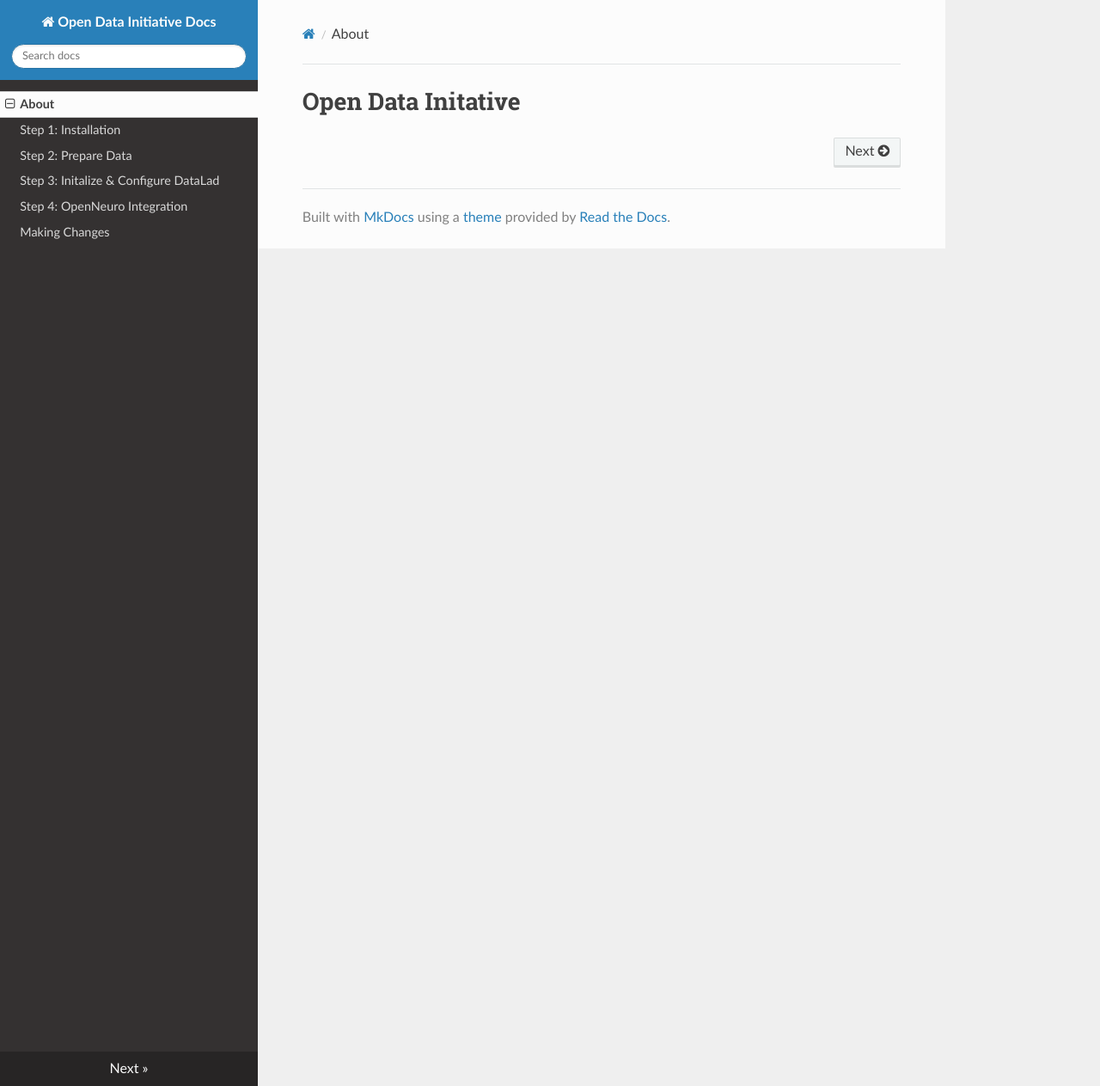
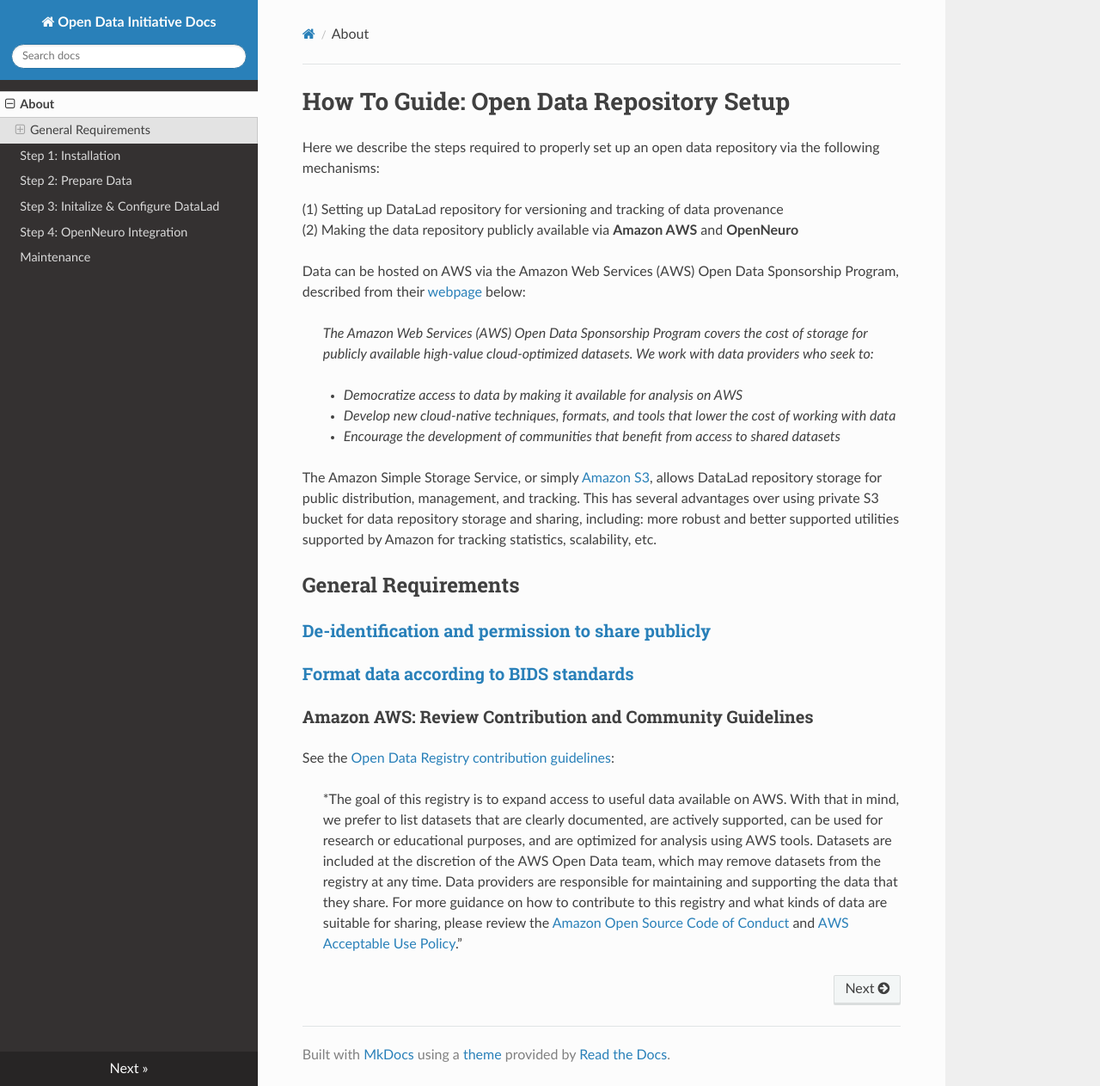
Before and after one commit to DCAN-Labs/opendatainit-docs, an MkDocs documentation site: the page built from docs/index.md, in a window 1280 px wide and 1263 px high. Shown: the whole window at 86% size. Built offline with MkDocs 1.6.1, drawn with Linux system fonts in a browser that asks for light colours; nearby versions of some CDN libraries.

```diff
--- a/docs/index.md
+++ b/docs/index.md
@@ -1 +1,25 @@
-# Open Data Initative
+# How To Guide: Open Data Repository Setup
+Here we describe the steps required to properly set up an open data repository via the following mechanisms:
+
+(1) Setting up DataLad repository for versioning and tracking of data provenance
+(2) Making the data repository publicly available via **Amazon AWS** and **OpenNeuro**
+
+Data can be hosted on AWS via the Amazon Web Services (AWS) Open Data Sponsorship Program, described from their [webpage](https://aws.amazon.com/opendata/open-data-sponsorship-program/) below:
+
+>*The Amazon Web Services (AWS) Open Data Sponsorship Program covers the cost of storage for publicly available high-value cloud-optimized datasets. We work with data providers who seek to:*
+
+> - *Democratize access to data by making it available for analysis on AWS*
+> - *Develop new cloud-native techniques, formats, and tools that lower the cost of working with data*
+> - *Encourage the development of communities that benefit from access to shared datasets*
+
+The Amazon Simple Storage Service, or simply [Amazon S3](https://aws.amazon.com/s3/), allows DataLad repository storage for public distribution, management, and tracking. This has several advantages over using private S3 bucket for data repository storage and sharing, including: more robust and better supported utilities supported by Amazon for tracking statistics, scalability, etc.
+
+
+## General Requirements
+
+### [De-identification and permission to share publicly](dataprep.md#de-identification-and-permission-to-share-publicly)
+### [Format data according to BIDS standards](dataprep.md#bids-standard)
+### Amazon AWS: Review Contribution and Community Guidelines
+See the [Open Data Registry contribution guidelines](https://github.com/awslabs/open-data-registry/blob/main/CONTRIBUTING.md):
+> *The goal of this registry is to expand access to useful data available on AWS. With that in mind, we prefer to list datasets that are clearly documented, are actively supported, can be used for research or educational purposes, and are optimized for analysis using AWS tools. Datasets are included at the discretion of the AWS Open Data team, which may remove datasets from the registry at any time. Data providers are responsible for maintaining and supporting the data that they share.
+For more guidance on how to contribute to this registry and what kinds of data are suitable for sharing, please review the [Amazon Open Source Code of Conduct](https://aws.github.io/code-of-conduct) and [AWS Acceptable Use Policy](https://aws.amazon.com/aup/).”
--- a/mkdocs.yml
+++ b/mkdocs.yml
@@ -17,4 +17,4 @@ nav:
   - "Step 2: Prepare Data": dataprep.md
   - "Step 3: Initalize & Configure DataLad": datalad-init.md
   - "Step 4: OpenNeuro Integration": openneuro.md
-  - Making Changes: making-changes.md
+  - Maintenance: maintenance.md
```
Also changed, not shown: docs/datalad-init.md (+15 -4 lines), docs/dataprep.md (+5 -0 lines), docs/maintenance.md (added, +45 -0 lines), docs/making-changes.md (+0 -9 lines).
